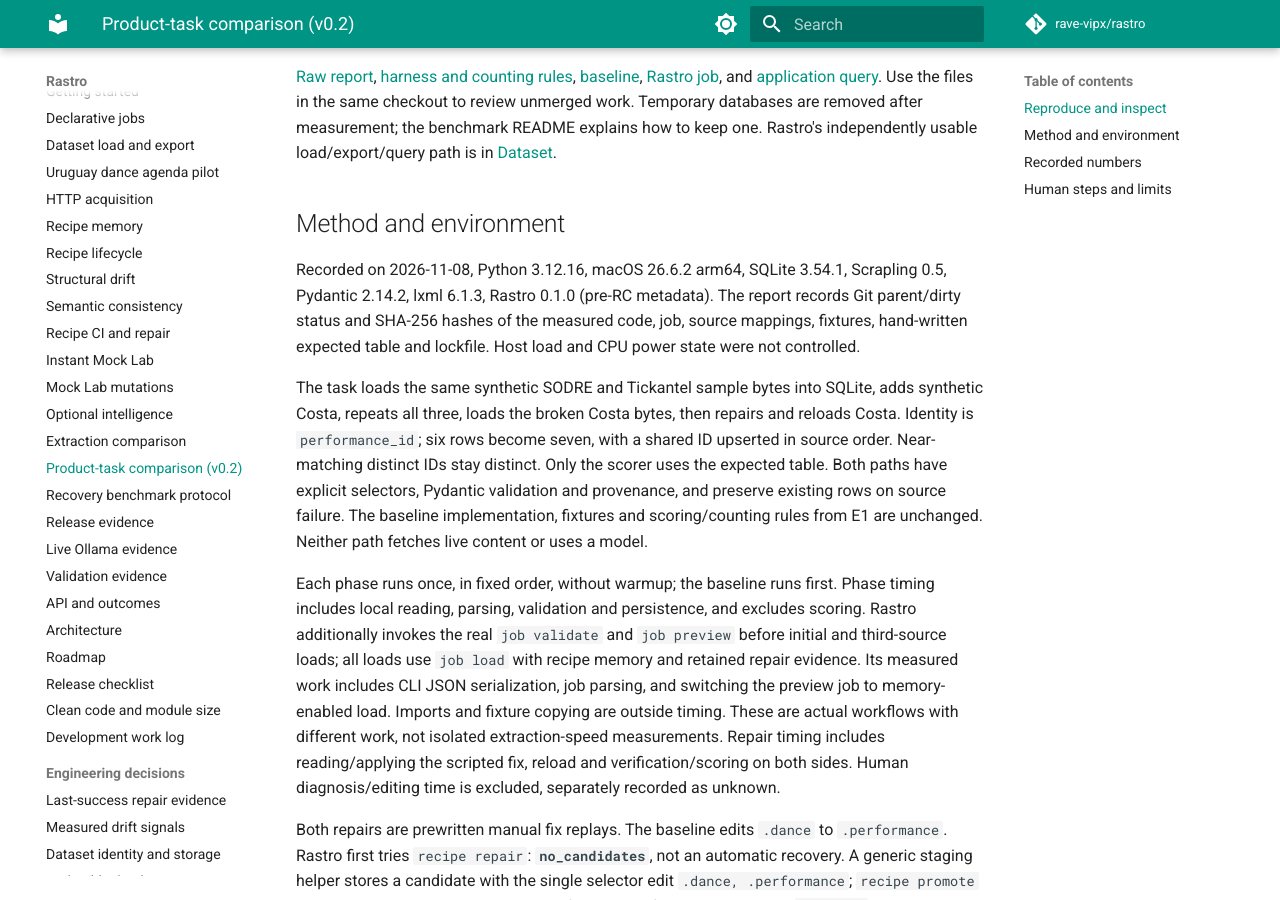
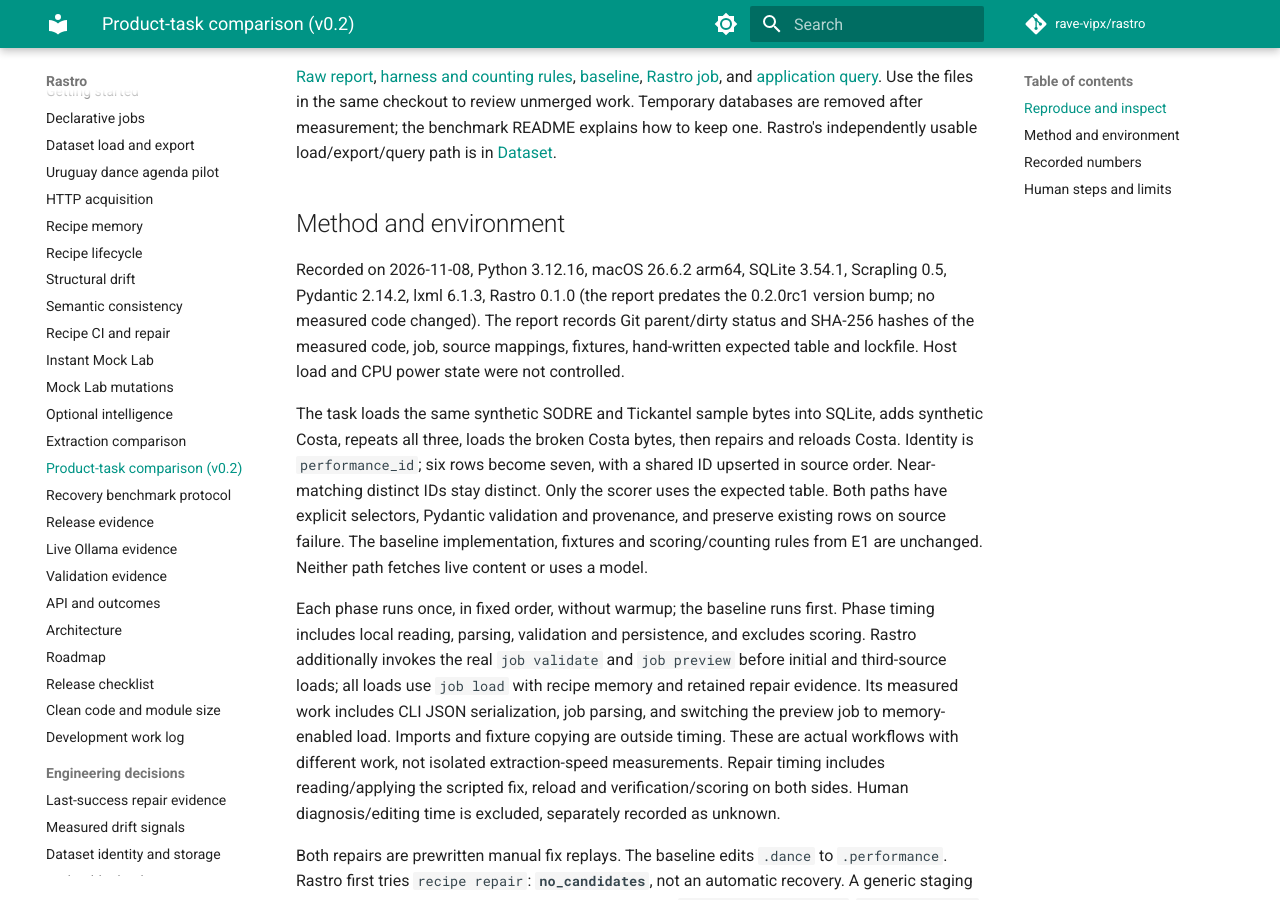
Before and after one commit to rave-vipx/rastro, an MkDocs documentation site: the page built from docs/comparison-v02.md, in a window 1280 px wide and 900 px high, scrolled down 429 px. Built offline with MkDocs 1.6.1 and Material for MkDocs 9.7.7, drawn with Linux system fonts in a browser that asks for light colours; comment, search, counter and statistics services are not loaded.

Commit message:
docs: note comparison report predates the 0.2.0rc1 version bump (DIFF-002)
Co-Authored-By: Claude Sonnet 5.5 <noreply@anthropic.com>

```diff
--- a/docs/comparison-v02.md
+++ b/docs/comparison-v02.md
@@ -27,7 +27,7 @@ Rastro's independently usable load/export/query path is in [Dataset](dataset.md)
 ## Method and environment
 
 Recorded on 2026-11-08, Python 3.12.16, macOS 26.6.2 arm64, SQLite 3.54.1,
-Scrapling 0.5, Pydantic 2.14.2, lxml 6.1.3, Rastro 0.1.0 (pre-RC metadata). The report records
+Scrapling 0.5, Pydantic 2.14.2, lxml 6.1.3, Rastro 0.1.0 (the report predates the 0.2.0rc1 version bump; no measured code changed). The report records
 Git parent/dirty status and SHA-256 hashes of the measured code, job, source
 mappings, fixtures, hand-written expected table and lockfile. Host load and CPU
 power state were not controlled.
```
